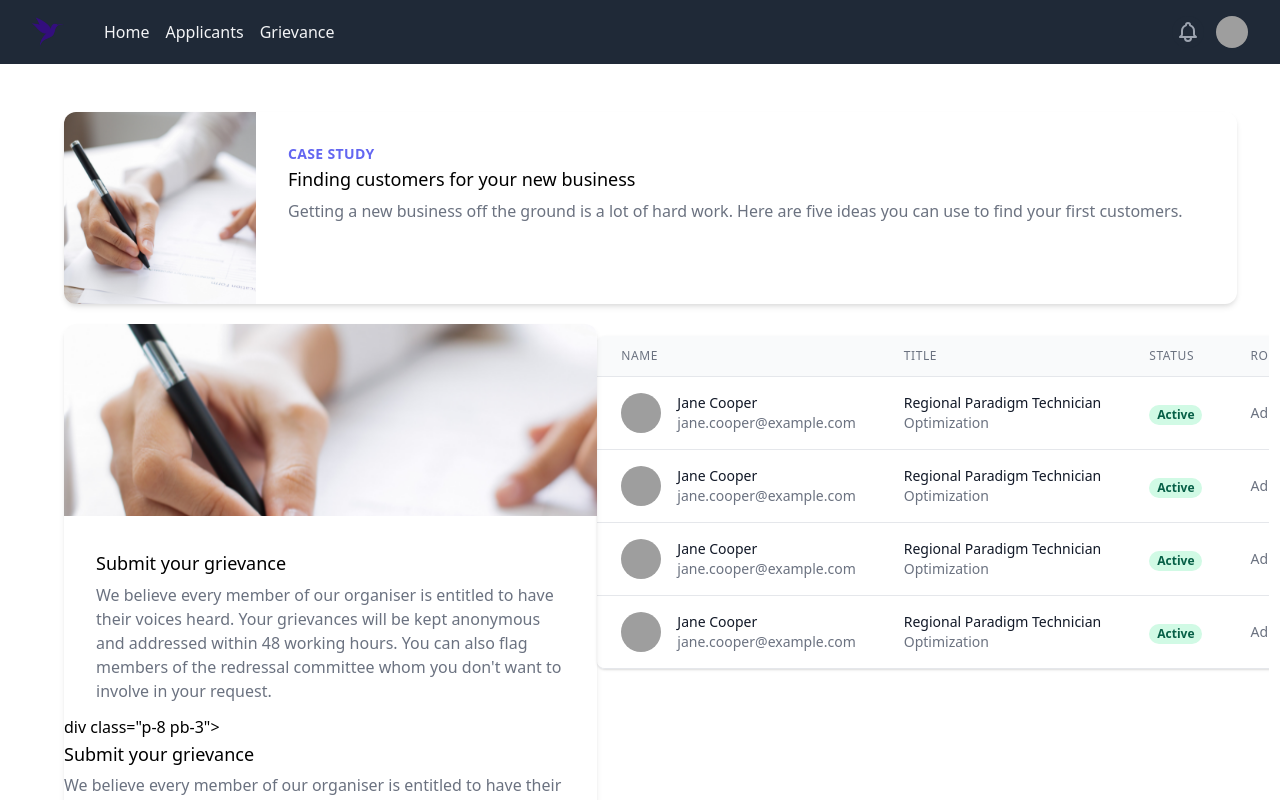
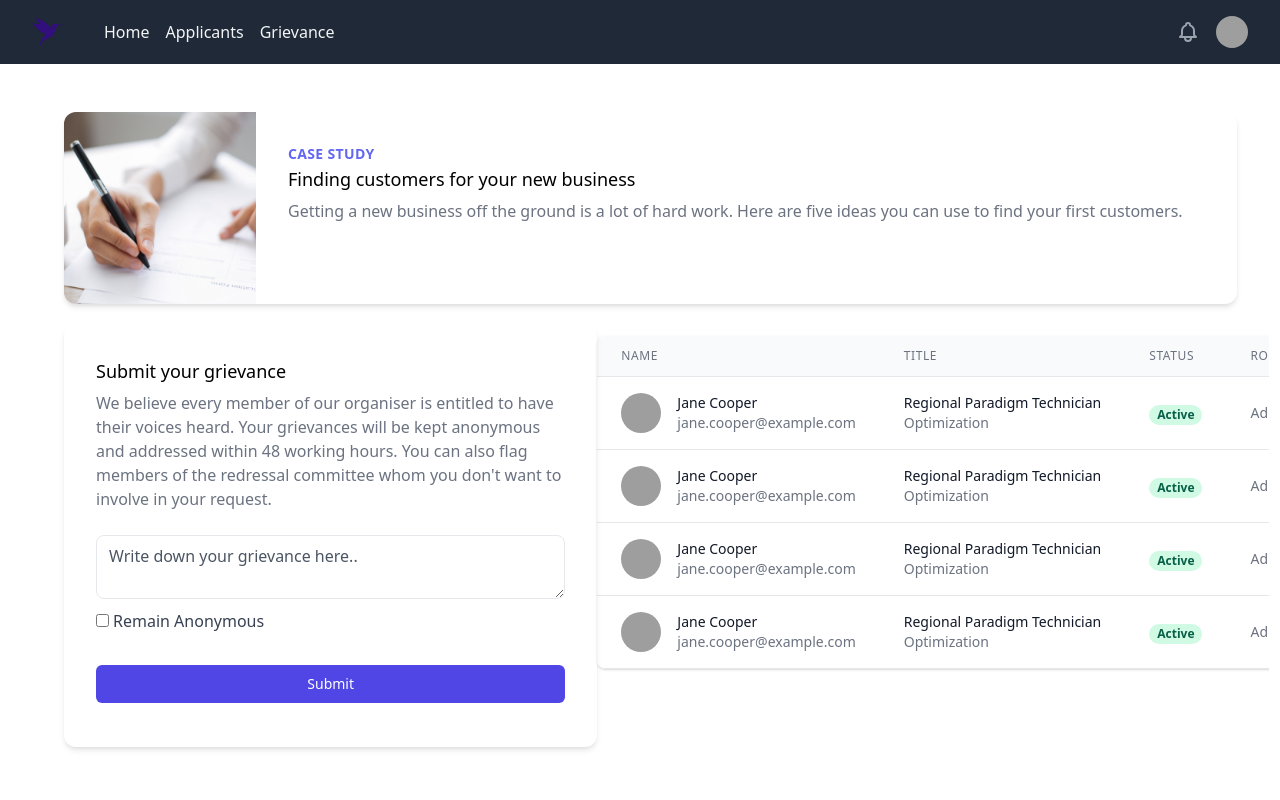
Before and after one commit to saxenaprachi/Hack-for-inclusion-Liberty, a React (Create React App) app: page /dashboard in a window 1280 px wide. Shown: the top 800 px of the page. Built offline with nearby package versions, Linux system fonts and the light colour scheme; grey boxes are pictures that could not be loaded.

Commit message:
Update grievancestat.component.jsx

```diff
--- a/src/components/Dashboard/grievancestat.component.jsx
+++ b/src/components/Dashboard/grievancestat.component.jsx
@@ -7,14 +7,9 @@ const GrievancesStats =() =>{
         <div class=" divide-gray-200 rounded-xl shadow-md overflow-hidden  w-5/12 lg:ml-16 mt-5 z-30  hover:shadow-2xl">
   <div class=" w-full">
     <div class="w-full ">
-      <img class="h-48 w-full object-cover " src={Applicant} alt="Man looking at item at a store"/>
     </div>
     <div class="p-8 pb-3">
 
-      <a href="#" class="block mt-1 text-lg leading-tight font-medium text-black hover:underline">Submit your grievance</a>
-      <p class="mt-2 text-gray-500">We believe every member of our organiser is entitled to have their voices heard. Your grievances will be kept anonymous and addressed within 48 working hours. You can also flag members of the redressal committee whom you don't want to involve in your request.</p>
-    </div>
-    div class="p-8 pb-3">
       <a href="#" class="block mt-1 text-lg leading-tight font-medium text-black hover:underline">Submit your grievance</a>
       <p class="mt-2 text-gray-500">We believe every member of our organiser is entitled to have their voices heard. Your grievances will be kept anonymous and addressed within 48 working hours. You can also flag members of the redressal committee whom you don't want to involve in your request.</p>
     </div>
@@ -38,6 +33,7 @@ const GrievancesStats =() =>{
             </button>
 
     </div>
+  </div>
 </div>
 
 <div class="flex flex-col w-1/2 mt-8">
```
